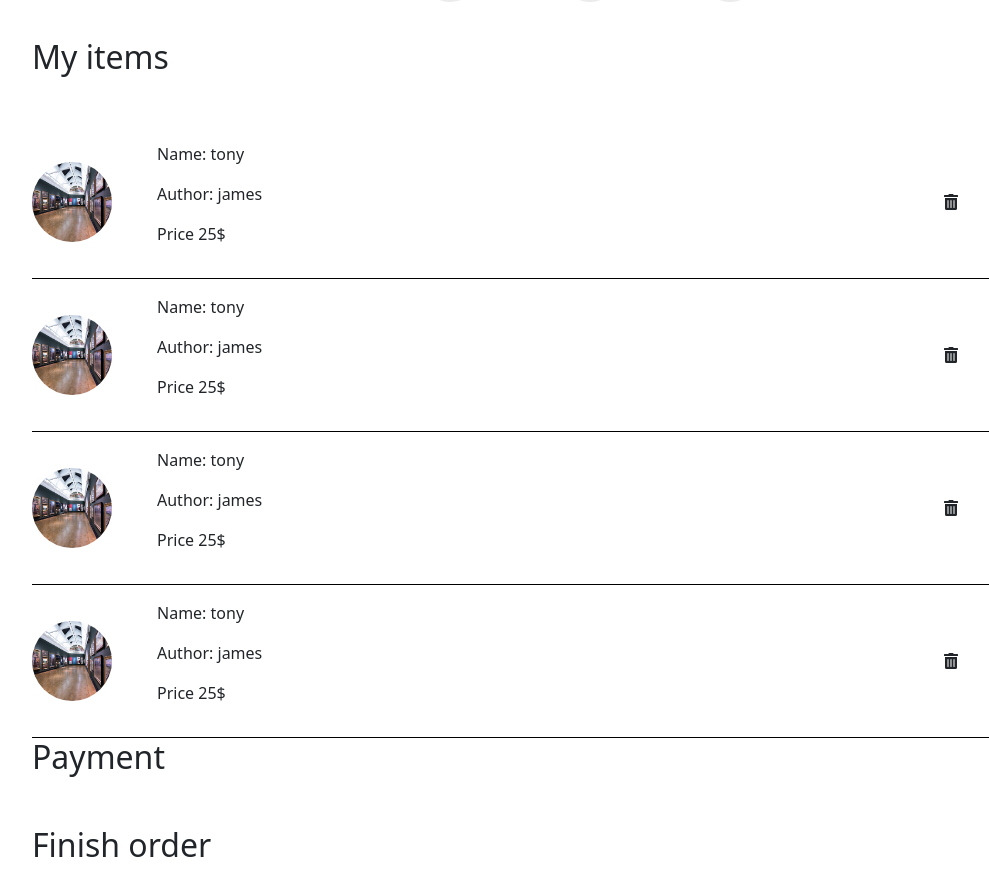
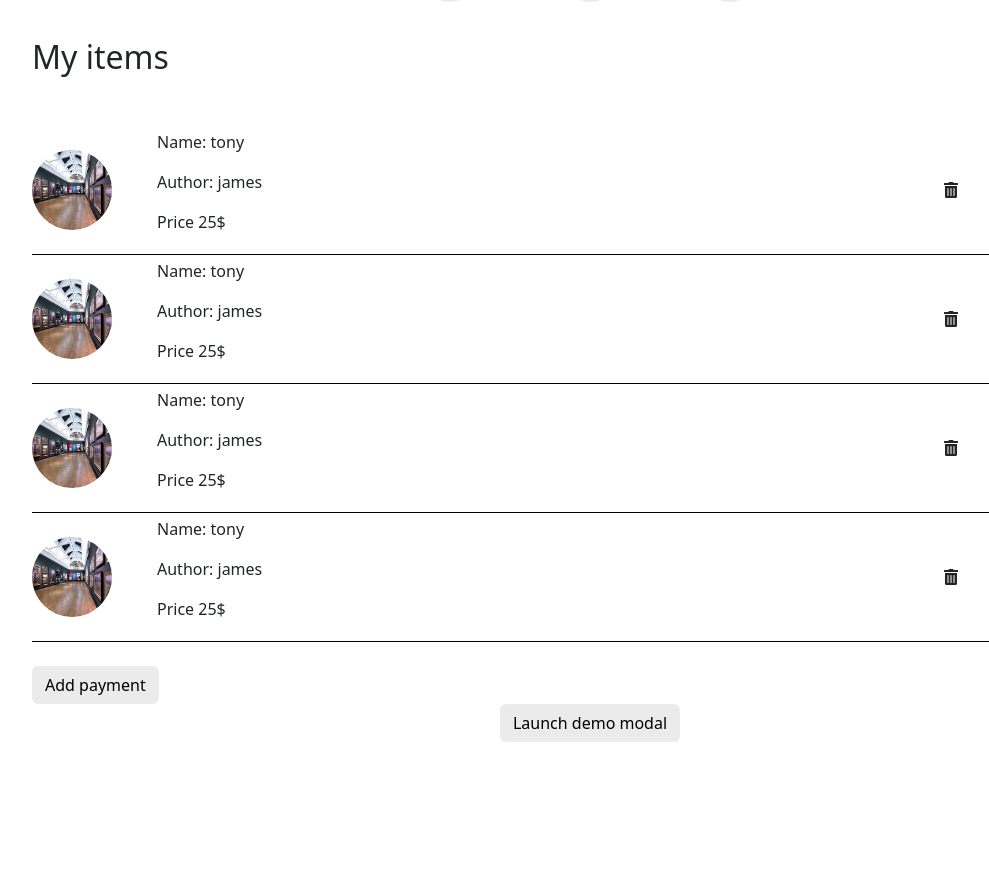
Before and after one commit to SEG3125-A/Group36-lab8_9, a React (Create React App) app: page / in a window 1280 px wide. Shown: the part 1420-2316 px from the top of the page, without its empty margins (50-1039 px from the left). After the commit the page ends 2162 px from the top, so only its background shows below. Built offline with nearby package versions, Linux system fonts and the light colour scheme.

Commit message:
button and switching section on cart

```diff
--- a/package.json
+++ b/package.json
@@ -12,6 +12,7 @@
     "react": "^18.2.0",
     "react-audio-player": "^0.17.0",
     "react-bootstrap": "^2.10.1",
+    "react-credit-cards": "^0.8.3",
     "react-dom": "^18.2.0",
     "react-icons": "^5.0.1",
     "react-scripts": "5.0.1",
--- a/src/Cart.js
+++ b/src/Cart.js
@@ -1,3 +1,4 @@
+import React, { useState } from 'react';
 import $ from 'jquery';
 import "./cart.css";
 import "./variables.css";
@@ -8,7 +9,41 @@ import { FaCartShopping } from "react-icons/fa6";
 import { MdPayment } from "react-icons/md";
 import { GiConfirmed } from "react-icons/gi";
 
+import Cards from 'react-credit-cards';
+import 'react-credit-cards/es/styles-compiled.css'
+
 const Cart=()=> {
+  const [activeSection,setActiveSection]=useState("cart");
+  const[formData,setFormData]=useState({
+    fullName:"",
+    emailAddress:"",
+    phoneNumber:"",
+    cardNumber:"",
+    nameOnCard:"",
+    cvc:"",
+    expiryDate:"",
+
+  });
+  let {fullName,emailAddress,phoneNumber,cardNumber,nameOnCard,cvc,expiryDate}=formData;
+
+  const scrollToSection=(section)=>{
+    $(`.${section}`)[0].scrollIntoView({ behavior: "smooth" });
+    setActiveSection(section);
+  }
+
+  const handleSubmit=(e)=>{
+    //e.preventDefault();
+
+    setFormData({
+      ...formData,
+      fullName:$("#fullName").val(),
+      emailAddress:$("#emailAddress").val(),
+      phoneNumber:$("#phoneNumber").val(),
+      cardNumber:$("#cardNumber").val(),
+    });
+    console.log(fullName+" "+emailAddress);
+  }
+
     return (
       <>
         <section className="cart">
@@ -17,29 +52,119 @@ const Cart=()=> {
           </div>
 
           <Breadcrumb >
-              <Breadcrumb.Item ><FaCartShopping /></Breadcrumb.Item>
+              <Breadcrumb.Item onClick={()=>scrollToSection("cart")} ><FaCartShopping /></Breadcrumb.Item>
               <div style={{width:"80px", border:"1px solid #ebebebfe", margin:""}}></div>
-              <Breadcrumb.Item ><MdPayment /></Breadcrumb.Item>
+              <Breadcrumb.Item onClick={()=>scrollToSection("payment")} ><MdPayment /></Breadcrumb.Item>
               <div style={{width:"80px", border:"1px solid #ebebebfe"}}></div>
-              <Breadcrumb.Item ><GiConfirmed /></Breadcrumb.Item>
+              <Breadcrumb.Item onClick={()=>scrollToSection("finalOrder")}  ><GiConfirmed /></Breadcrumb.Item>
           </Breadcrumb>
 
           <div className="container checkout">
-            <div className="shopping-cart">
+
+            <div className={`shopping-cart ${activeSection === "cart"? "active":"inactive"} `}>
               <h2>My items</h2>
-              <CartItem image={"images/jumbotron.jpg"} name={"tony"} author={"james"} price={"25$"}/>
-              <CartItem image={"images/jumbotron.jpg"} name={"tony"} author={"james"} price={"25$"}/>
-              <CartItem image={"images/jumbotron.jpg"} name={"tony"} author={"james"} price={"25$"}/>
-              <CartItem image={"images/jumbotron.jpg"} name={"tony"} author={"james"} price={"25$"}/>
+              <CartItem image={"images/jumbotron.jpg"} name={"tony"} author={"james"} price={"25$"} order={true}/>
+              <CartItem image={"images/jumbotron.jpg"} name={"tony"} author={"james"} price={"25$"} order={true}/>
+              <CartItem image={"images/jumbotron.jpg"} name={"tony"} author={"james"} price={"25$"} order={true}/>
+              <CartItem image={"images/jumbotron.jpg"} name={"tony"} author={"james"} price={"25$"} order={true}/>
+
+              <button type="button" className="btn mt-4" style={{backgroundColor:"#ebebebfe"}} onClick={()=>{scrollToSection("payment")}}>Add payment</button>
             </div>
-            <div className="payment">
-              <h2>Payment</h2>
-            </div>
-            <div className="final-order">
-              <h2>Finish order</h2>
 
 
+            <div className={`payment ${activeSection === "payment"? "active":"inactive"} `}>
+              <h2>Payment</h2>
+              <form>
+                  <div className="form-group">
+                    <label for="inputFullName">Full Name</label>
+                    <input type="text" className="form-control" id="fullName" placeholder="Enter ful name"/>
+                  </div>
+
+                  <div className="form-group">
+                    <label for="inputEmail">Email address</label>
+                    <input type="email" className="form-control" id="emailAddress" aria-describedby="emailHelp" placeholder="Enter email"/>
+                    <small id="emailHelp" className="form-text text-muted">We'll never share your email with anyone else.</small>
+                  </div>
+
+                  <div className="form-group">
+                    <label for="phoneNumber">Phone number</label>
+                    <input type="number" className="form-control" id="phoneNumber" placeholder="Phone number" pattern="[0-9]{10}" maxLength="10"/>
+                  </div>
+
+
+                  <div className="form-group">
+                    <label for="nameOnCard">Name on Card</label>
+                    <input type="text" className="form-control" id="nameOnCard" placeholder="Name on card"/>
+                  </div>
+
+                  <div className="form-group">
+                    <label for="cardNumber">Card number</label>
+                    <input type="text" className="form-control" id="cardNumber" placeholder="Enter Card Number" pattern="[0-9]{10}" maxLength="16"/>
+                  </div>
+
+                  <div className="form-group">
+                    <label for="expiryDate">Expiry date</label>
+                    <input type="month" className="form-control" id="expiryDate" placeholder="MM/YY"/>
+                  </div>
+
+                  <div className="form-group">
+                    <label for="cvc">CVC</label>
+                    <input type="number" className="form-control" id="cvc" placeholder="Enter CVC" pattern="[0-9]{3}" maxLength="3"/>
+                  </div>
+
+
+
+                  <div className="form-check">
+                    <input type="checkbox" className="form-check-input" id="exampleCheck1"/>
+                    <label className="form-check-label" for="exampleCheck1">Check me out</label>
+                  </div>
+                  <button type="button" className="btn mt-4" onClick={()=>{scrollToSection("finalOrder");handleSubmit()}} >Review and finish</button>
+              </form>
             </div>
+
+
+            <div className={`finalOrder ${activeSection === "finalOrder"? "active":"inactive"} `}>
+              <h2>Finish order</h2>
+              <CartItem image={"images/jumbotron.jpg"} name={"tony"} author={"james"} price={"25$"} order={false}/>
+              <CartItem image={"images/jumbotron.jpg"} name={"tony"} author={"james"} price={"25$"} order={false}/>
+              <CartItem image={"images/jumbotron.jpg"} name={"tony"} author={"james"} price={"25$"} order={false}/>
+              <CartItem image={"images/jumbotron.jpg"} name={"tony"} author={"james"} price={"25$"} order={false}/>
+
+              <span>Full Name: {formData.fullName}</span><br/>
+              <span>Emaill address: {formData.emailAddress}</span><br/>
+              <span>PhoneNumber: {formData.phoneNumber}</span><br/>
+              <span>Card number {formData.cardNumber}</span><br/>
+
+              <button type="button" className="btn mt-4">Place order</button>
+              {/*<!-- Button trigger modal -->*/}
+
+            </div>
+
+            <button type="button" className="btn btn-primary" data-toggle="modal" data-target="#exampleModalCenter">
+                Launch demo modal
+              </button>
+
+              {/*<!-- Modal -->*/}
+              <div className="modal fade" id="exampleModalCenter" tabIndex="-1" role="dialog" aria-labelledby="exampleModalCenterTitle" aria-hidden="true">
+                <div className="modal-dialog modal-dialog-centered" role="document">
+                  <div className="modal-content">
+                    <div className="modal-header">
+                      <h5 className="modal-title" id="exampleModalCenterTitle">Modal title</h5>
+                      <button type="button" className="close" data-dismiss="modal" aria-label="Close">
+                        <span aria-hidden="true">&times;</span>
+                      </button>
+                    </div>
+                    <div className="modal-body">
+                      {/* Modal body content goes here */}
+                    </div>
+                    <div className="modal-footer">
+                      <button type="button" className="btn btn-secondary" data-dismiss="modal">Close</button>
+                      <button type="button" className="btn btn-primary">Save changes</button>
+                    </div>
+                  </div>
+                </div>
+              </div>
+
 
           </div>
         </section>
--- a/src/CartItem.js
+++ b/src/CartItem.js
@@ -2,10 +2,10 @@ import "./cart.css";
 import "./variables.css";
 import {FaTrashAlt} from "react-icons/fa";
 
-const CartItem=({image,name,author,price})=>{
+const CartItem=({image,name,author,price,order})=>{
     return(
         <>
-        <div className='cart-item py-3'>
+          <div className='cart-item py-1'>
                 <div className='cart-item-img'> <img src={image} alt=""/></div>
                 <div className='cart-item-info'>
                   <div className='cart-item-details'>
@@ -13,9 +13,9 @@ const CartItem=({image,name,author,price})=>{
                     <p>Author: {author}</p>
                     <p>Price {price}</p>
                   </div>
-                  <FaTrashAlt />
+                  {order && <FaTrashAlt />}
                 </div>
-              </div>
+          </div>
         </>
     );
 }
--- a/src/cart.css
+++ b/src/cart.css
@@ -23,6 +23,7 @@
     background-color: #333638;
 }
 
+
 .checkout{
     border: 0px solid black;
     margin-top: 20px;
@@ -35,6 +36,20 @@
     align-items: center;
     border: 0px solid black;
     text-align: left;
+}
+.checkout button{
+    background-color:#ebebebfe ;
+    color:black;
+    border-color: #ebebeb2c;
+}
+.checkout button:hover{
+    background-color:#ebebeb2f ;
+}
+.inactive{
+    display: none;
+}
+.active{
+    display: block;
 }
 .cart-item{
     display: flex;
```
Also changed, not shown: 1 other file (tests, documents, lock files or other folders).
